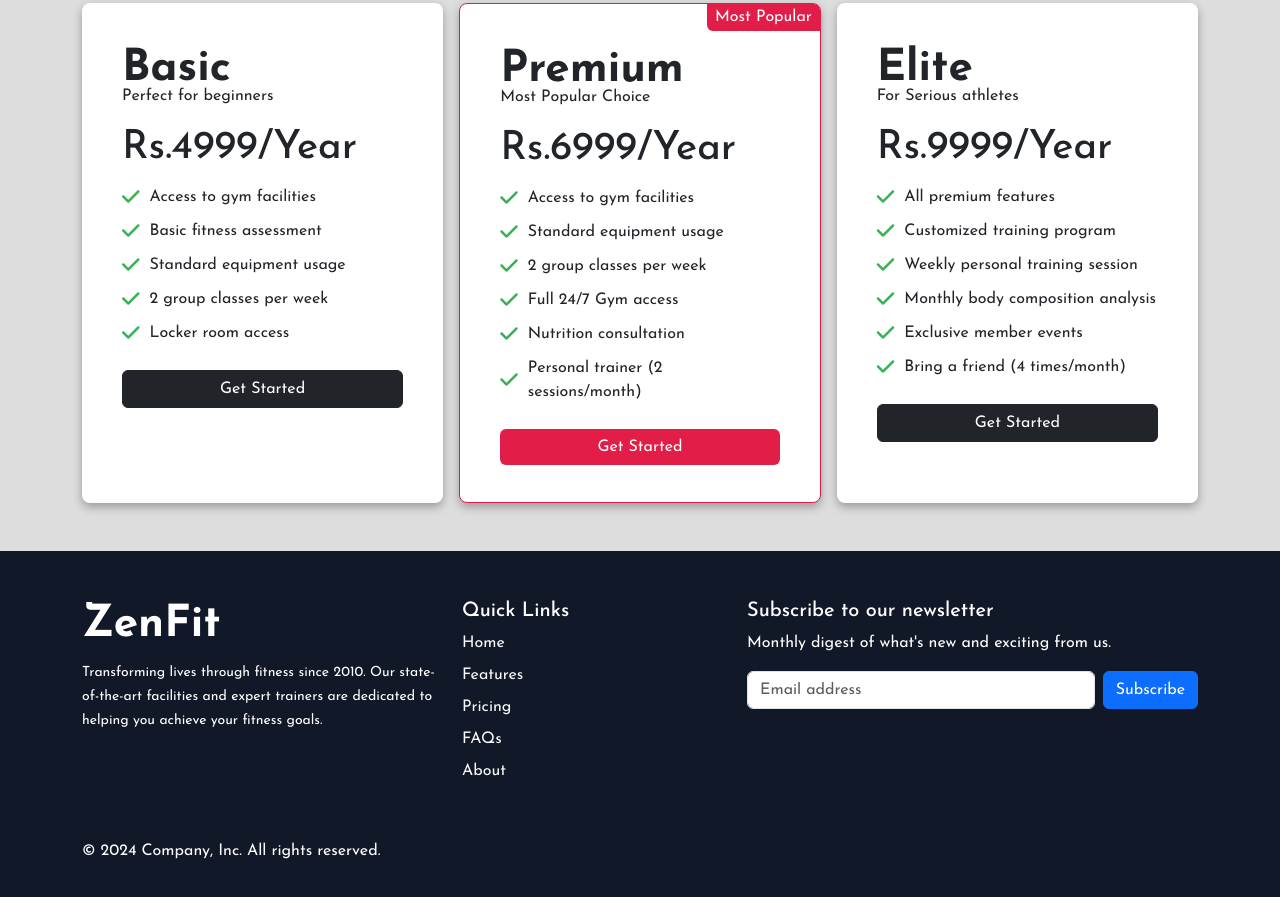
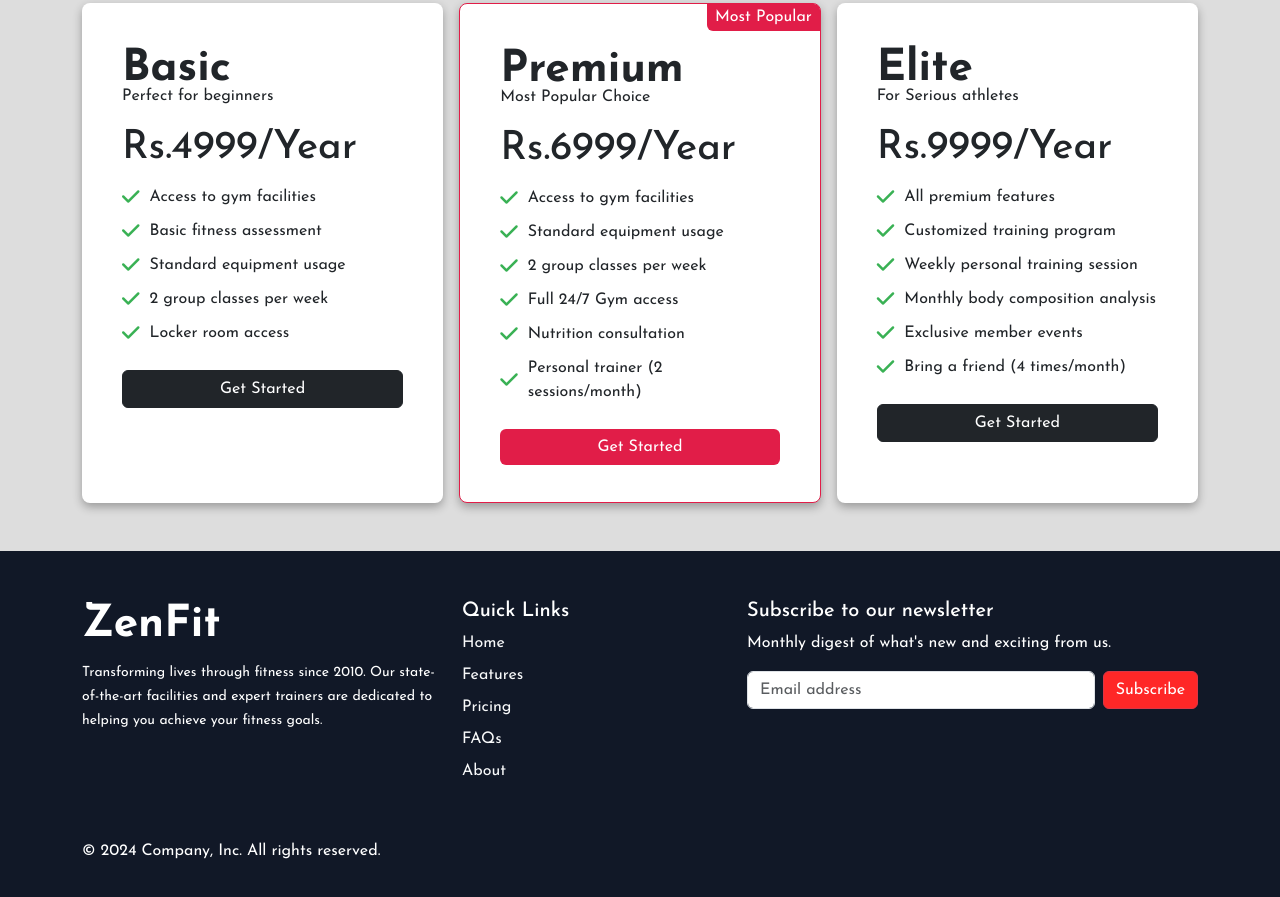
Before and after one commit to vinayak0535/zenfit, a plain HTML site: page index.html in a window 1280 px wide. Shown: the part 3539-4436 px from the top of the page. Drawn offline with nearby package versions, Linux system fonts and the light colour scheme.

Commit message:
Update index.html

```diff
--- a/index.html
+++ b/index.html
@@ -442,7 +442,7 @@
             <div class="d-flex flex-column flex-sm-row w-100 gap-2">
               <label for="newsletter1" class="visually-hidden">Email address</label>
               <input id="newsletter1" type="text" class="form-control" placeholder="Email address">
-              <button class="btn btn-primary" type="button">Subscribe</button>
+              <button class="btn btn-danger" type="button">Subscribe</button>
             </div>
           </form>
         </div>
```
